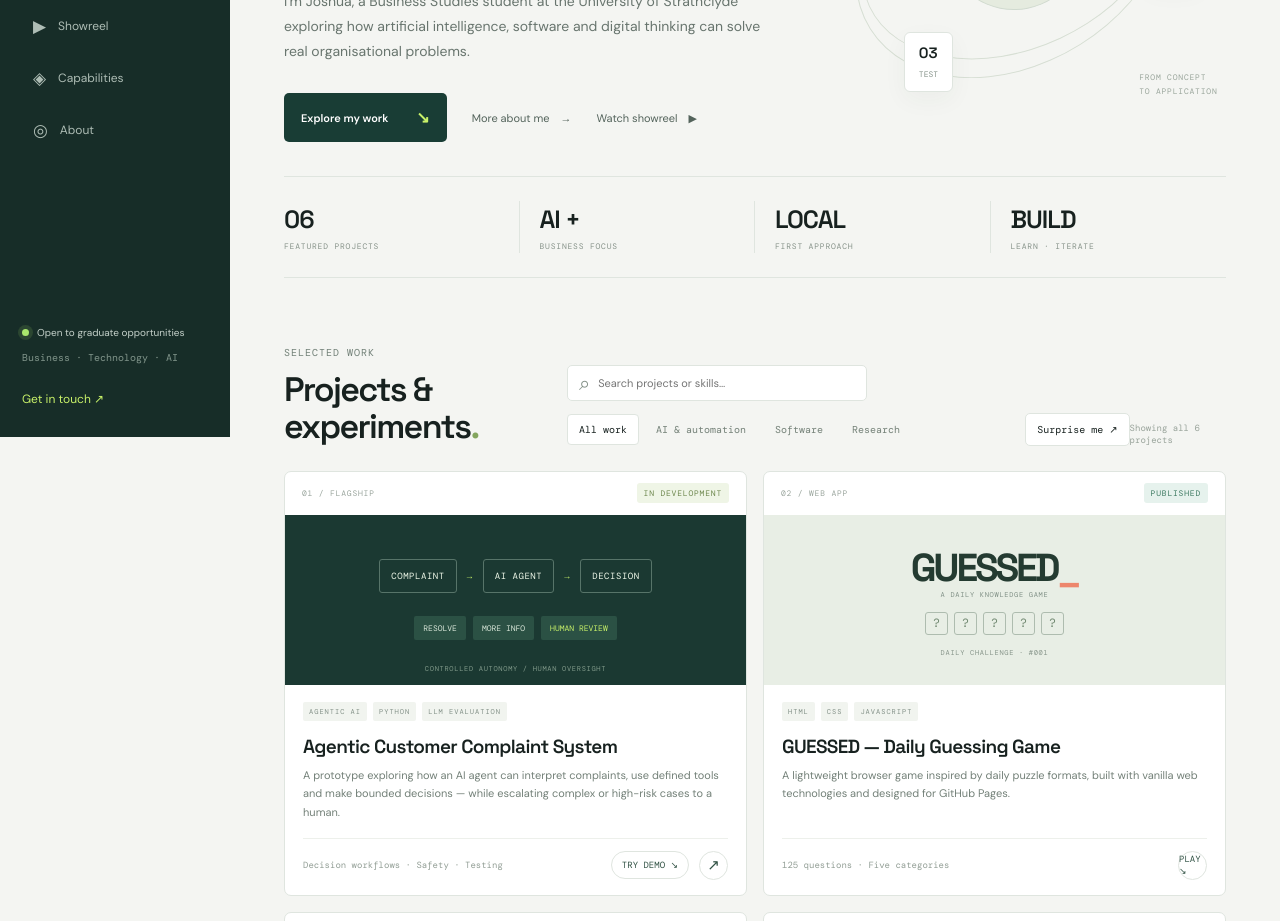
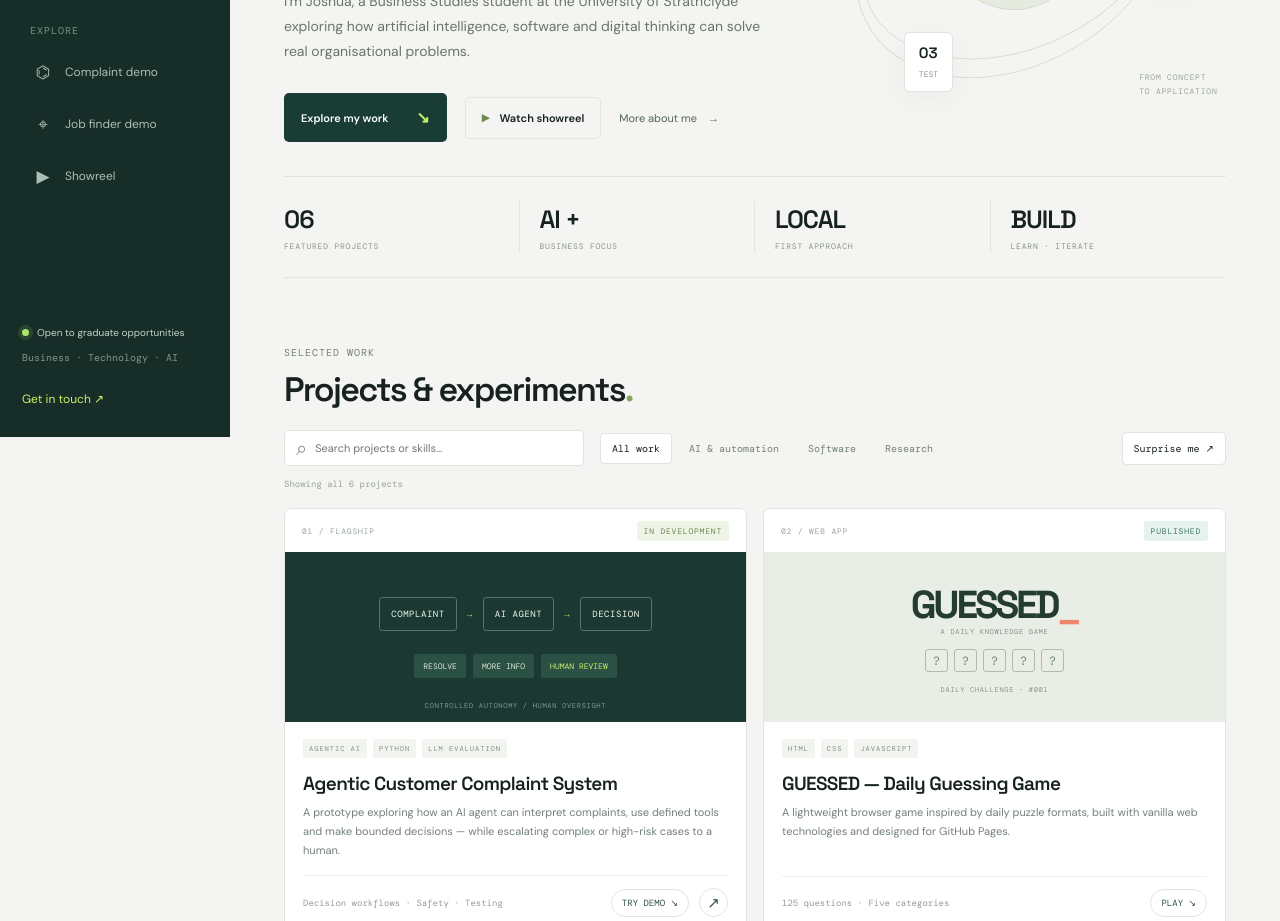
Before and after one commit to joshuat09/portfolio, a plain HTML site: page index.html in a window 1280 px wide. Shown: the part 363-1284 px from the top of the page. Drawn offline with nearby package versions, Linux system fonts and the light colour scheme.

Commit message:
Tidy the home page layout
- Sidebar split into Overview and Explore groups with aligned icons
- Hero: outlined showreel button, quieter text link
- Projects toolbar on one row with the result count underneath
- Equal-height project cards with aligned footers; GUESSED play pill
  matches the demo pills (hidden cards stay hidden for the filters)

Co-Authored-By: Claude Sonnet 5.5 <noreply@anthropic.com>

```diff
--- a/index.html
+++ b/index.html
@@ -18,11 +18,14 @@
       <nav>
         <a class="nav-link active" href="#home"><span>⌂</span> Dashboard</a>
         <a class="nav-link" href="#projects"><span>▦</span> All projects <b>06</b></a>
+        <a class="nav-link" href="#capabilities"><span>◈</span> Capabilities</a>
+        <a class="nav-link" href="#about"><span>◎</span> About</a>
+      </nav>
+      <div class="side-label side-label-2">EXPLORE</div>
+      <nav>
         <a class="nav-link" href="complaints.html"><span>⌬</span> Complaint demo</a>
         <a class="nav-link" href="jobfinder.html"><span>⌖</span> Job finder demo</a>
         <a class="nav-link" href="showreel.html"><span>▶</span> Showreel</a>
-        <a class="nav-link" href="#capabilities"><span>◈</span> Capabilities</a>
-        <a class="nav-link" href="#about"><span>◎</span> About</a>
       </nav>
       <div class="sidebar-bottom">
         <div class="availability"><i></i><span>Open to graduate opportunities</span></div>
@@ -37,7 +40,7 @@
           <div class="eyebrow"><span class="eyebrow-line"></span> BUSINESS MEETS TECHNOLOGY</div>
           <h1>Building at the<br><em>intersection</em> of AI<br>and business.</h1>
           <p class="intro">I'm Joshua, a Business Studies student at the University of Strathclyde exploring how artificial intelligence, software and digital thinking can solve real organisational problems.</p>
-          <div class="hero-actions"><a class="primary-btn" href="#projects">Explore my work <span>↘</span></a><a class="secondary-link" href="#about">More about me <span>→</span></a><a class="secondary-link" href="showreel.html">Watch showreel <span>▶</span></a></div>
+          <div class="hero-actions"><a class="primary-btn" href="#projects">Explore my work <span>↘</span></a><a class="ghost-btn" href="showreel.html"><span>▶</span> Watch showreel</a><a class="secondary-link" href="#about">More about me <span>→</span></a></div>
         </div>
         <div class="hero-graphic" aria-label="Abstract network illustration">
           <div class="orbit orbit-one"></div><div class="orbit orbit-two"></div>
@@ -58,7 +61,7 @@
           </article>
           <article class="project-card" data-category="software" tabindex="0" data-project="guessed">
             <div class="card-top"><span class="project-number">02 / WEB APP</span><span class="status status-live">PUBLISHED</span></div><div class="project-visual visual-game"><div class="game-title">GUESSED<span>_</span></div><div class="game-sub">A DAILY KNOWLEDGE GAME</div><div class="game-tiles"><i>?</i><i>?</i><i>?</i><i>?</i><i>?</i></div><div class="game-meta">DAILY CHALLENGE · #001</div></div>
-            <div class="card-content"><div class="tags"><span>HTML</span><span>CSS</span><span>JAVASCRIPT</span></div><h3>GUESSED — Daily Guessing Game</h3><p>A lightweight browser game inspired by daily puzzle formats, built with vanilla web technologies and designed for GitHub Pages.</p><div class="card-bottom"><span>125 questions · Five categories</span><a class="view-btn play-game-link" href="#play-guessed" aria-label="Play GUESSED on this page">PLAY ↘</a></div></div>
+            <div class="card-content"><div class="tags"><span>HTML</span><span>CSS</span><span>JAVASCRIPT</span></div><h3>GUESSED — Daily Guessing Game</h3><p>A lightweight browser game inspired by daily puzzle formats, built with vanilla web technologies and designed for GitHub Pages.</p><div class="card-bottom"><span>125 questions · Five categories</span><span class="card-actions"><a class="card-demo-link" href="#play-guessed" aria-label="Play GUESSED on this page">PLAY ↘</a></span></div></div>
           </article>
           <article class="project-card" data-category="ai" tabindex="0" data-project="evaluation">
             <div class="card-top"><span class="project-number">03 / GOVERNANCE</span><span class="status status-progress">ITERATIVE</span></div><div class="project-visual visual-eval"><div class="eval-head">AGENT EVALUATION <span>● LIVE TEST SUITE</span></div><div class="eval-line"><span>Supported decisions</span><b>✓</b></div><div class="eval-line"><span>Blocked actions</span><b>✓</b></div><div class="eval-line"><span>Unresolved cases</span><b>↗</b></div><div class="eval-footer">TEST · TRACE · RECONCILE</div></div>
--- a/style.css
+++ b/style.css
@@ -235,3 +235,31 @@ body.dark-mode .dialog-demo-link{color:#c8ed83}
 /* ===== Project dialog diagram ===== */
 .project-dialog.has-diagram{width:min(1100px,calc(100% - 32px))}
 .dialog-diagram iframe{display:block;width:100%;height:min(62vh,560px);border:1px solid var(--line);border-radius:6px;margin-top:10px;background:#fff}
+
+/* ===== Home page tidy ===== */
+.nav-link span{width:20px;flex:none;text-align:center}
+.sidebar .side-label{margin-bottom:12px}
+.sidebar .side-label-2{margin-top:30px}
+.hero-actions{flex-wrap:wrap;gap:14px 18px}
+.ghost-btn{display:inline-flex;align-items:center;gap:10px;border:1px solid var(--line);border-radius:5px;padding:13px 16px;font-size:11px;font-weight:600;color:var(--ink);text-decoration:none;transition:.2s}
+.ghost-btn span{color:#6b8d52;font-size:10px}
+.ghost-btn:hover{background:var(--paper);border-color:#a9b8a6;transform:translateY(-2px)}
+body.dark-mode .ghost-btn span{color:var(--green)}
+
+/* project cards: equal heights with footers on one line */
+.project-card{display:flex;flex-direction:column}
+.project-card[hidden]{display:none}
+.card-content{flex:1;display:flex;flex-direction:column}
+.card-content p{margin-bottom:15px}
+.card-bottom{margin-top:auto}
+.card-bottom>span:first-child{min-width:0}
+
+/* projects toolbar: heading, then one tidy row, then the result count */
+@media(min-width:761px){
+  #projects .section-heading{display:block;margin-bottom:18px}
+  #projects .project-tools{display:flex;flex-wrap:wrap;align-items:center;gap:12px 16px;margin-top:22px}
+  #projects .project-search{flex:0 1 300px;min-width:220px;max-width:none}
+  #projects .filters{flex:1 1 auto}
+  #projects .surprise-btn{margin-left:auto}
+  #projects .search-status{margin:12px 0 0}
+}
```
